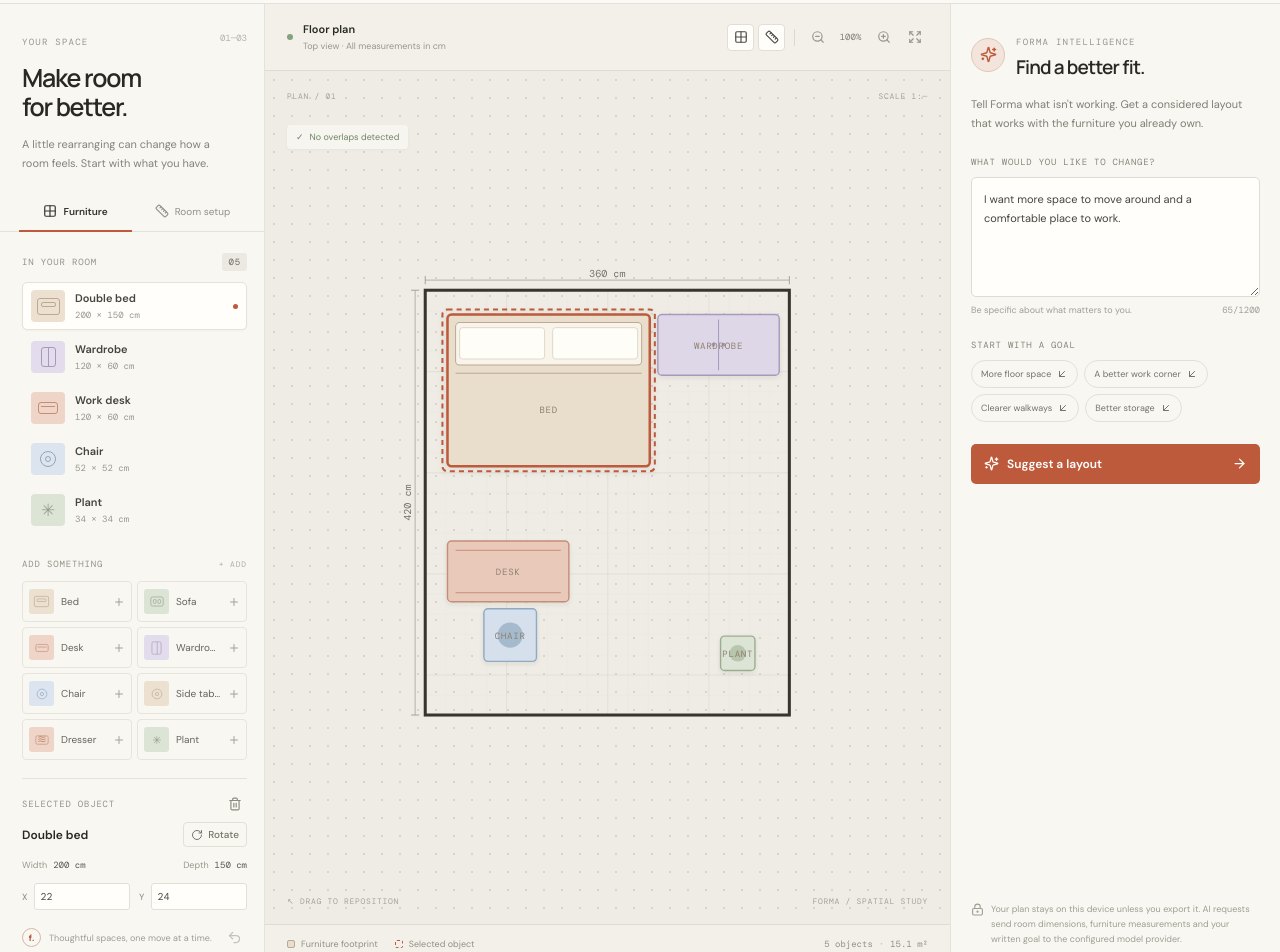
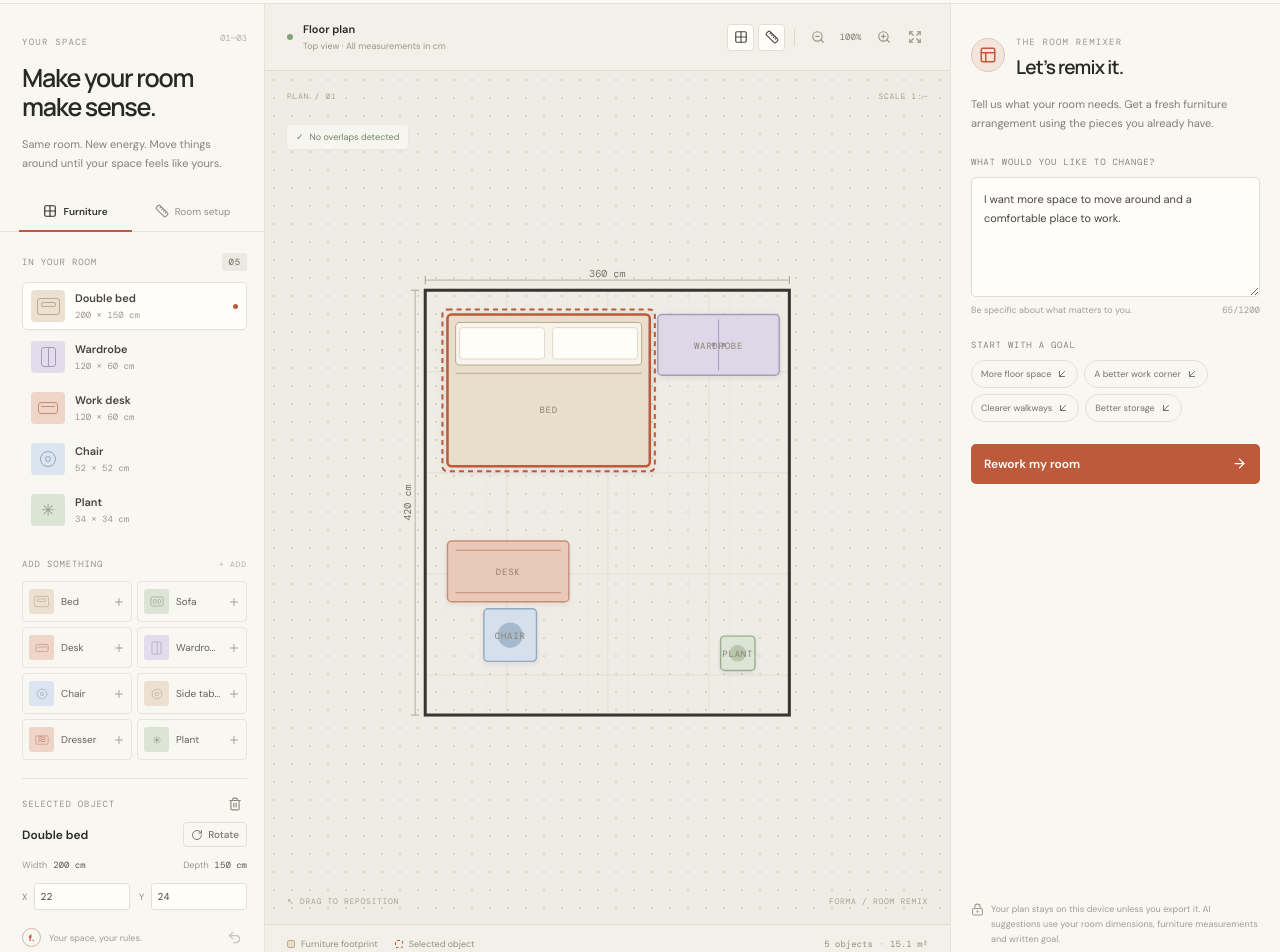
Before and after one commit to Wuraola-Adebisi/Forma, a React (Vite) app: page / in a window 1280 px wide. Shown: the part 60-1012 px from the top of the page. Built offline with nearby package versions, Linux system fonts and the light colour scheme.

Commit message:
Remove sparkle icon and refresh Forma product language

```diff
--- a/src/App.tsx
+++ b/src/App.tsx
@@ -1,5 +1,5 @@
 import { useEffect, useMemo, useRef, useState } from 'react'
-import { ArrowDownLeft, ArrowRight, Check, Download, Expand, Grid2X2, Lightbulb, LoaderCircle, LockKeyhole, Plus, RotateCw, Ruler, Sparkles, Trash2, Undo2, X, ZoomIn, ZoomOut } from 'lucide-react'
+import { ArrowDownLeft, ArrowRight, Check, Download, Expand, Grid2X2, Lightbulb, LoaderCircle, LockKeyhole, PanelsTopLeft, Plus, RotateCw, Ruler, Trash2, Undo2, X, ZoomIn, ZoomOut } from 'lucide-react'
 
 type Kind='bed'|'sofa'|'desk'|'wardrobe'|'chair'|'table'|'plant'|'dresser'
 type Item={id:string;kind:Kind;name:string;width:number;depth:number;x:number;y:number;rotation:0|90|180|270}
@@ -46,12 +46,12 @@ const goals:[string,string][]=[['More floor space','Maximise open floor space an
 return <main className="app">
 <header className="topbar"><a className="brand" href="#"><span className="brand-mark"><i/></span>forma<span className="period">.</span></a><div className="project-name"><span className="green-dot"/> {room.name}<span className="slash">/</span><span className="muted">Untitled plan</span></div><div className="top-actions"><span className="local-tag"><LockKeyhole size={12}/> Saved locally</span><button className="btn quiet small" onClick={exportPlan}><Download size={14}/> Export</button><button className="btn dark small" onClick={save}>{saved?<Check size={14}/>:null}{saved?'Saved':'Save plan'}</button></div></header>
 <div className="workspace">
-<aside className="sidebar"><div className="side-head"><div><span className="eyebrow">YOUR SPACE</span><h1>Make room<br/>for better.</h1></div><span className="folio">01—03</span></div><p className="intro">A little rearranging can change how a room feels. Start with what you have.</p>
+<aside className="sidebar"><div className="side-head"><div><span className="eyebrow">YOUR SPACE</span><h1>Make your room<br/>make sense.</h1></div><span className="folio">01—03</span></div><p className="intro">Same room. New energy. Move things around until your space feels like yours.</p>
 <div className="tabs"><button className={tab==='furniture'?'tab active':'tab'} onClick={()=>setTab('furniture')}><Grid2X2 size={14}/> Furniture</button><button className={tab==='room'?'tab active':'tab'} onClick={()=>setTab('room')}><Ruler size={14}/> Room setup</button></div>
 {tab==='furniture'?<><div className="section-title"><span>IN YOUR ROOM</span><b>{String(items.length).padStart(2,'0')}</b></div><div className="inventory">{items.map(i=><button key={i.id} className={selected===i.id?'inventory-item chosen':'inventory-item'} onClick={()=>setSelected(i.id)}><span className={`swatch ${i.kind}`}><Glyph kind={i.kind}/></span><span className="inventory-text"><strong>{i.name}</strong><small>{i.width} × {i.depth} cm</small></span>{selected===i.id?<i className="selection-dot"/>:null}</button>)}</div><div className="section-title add-title"><span>ADD SOMETHING</span><small>+ ADD</small></div><div className="catalog">{catalog.map(c=><button key={c.kind} onClick={()=>add(c)}><span className={`catalog-swatch ${c.kind}`}><Glyph kind={c.kind}/></span><span>{c.name}</span><Plus size={12}/></button>)}</div>
 {active?<div className="object-editor"><div className="editor-title"><span>SELECTED OBJECT</span><button className="icon-btn" onClick={remove} aria-label="Remove object"><Trash2 size={14}/></button></div><div className="editor-name">{active.name}<button className="rotate" onClick={rotate}><RotateCw size={12}/> Rotate</button></div><div className="dimensions"><span>Width <b>{active.width} cm</b></span><span>Depth <b>{active.depth} cm</b></span></div><div className="xy"><label>X<input type="number" value={active.x} onChange={e=>edit({x:Number(e.target.value)})}/></label><label>Y<input type="number" value={active.y} onChange={e=>edit({y:Number(e.target.value)})}/></label></div></div>:null}
 </>:<div className="room-form"><div className="section-title"><span>ROOM DIMENSIONS</span></div><label>Room name<input value={room.name} onChange={e=>{setRoom({...room,name:e.target.value});setSaved(false)}}/></label><label>Width <small>cm</small><input type="number" min="150" max="1200" value={room.width} onChange={e=>{setRoom({...room,width:Math.max(150,Number(e.target.value))});setSaved(false)}}/></label><label>Length <small>cm</small><input type="number" min="150" max="1200" value={room.depth} onChange={e=>{setRoom({...room,depth:Math.max(150,Number(e.target.value))});setSaved(false)}}/></label><p className="room-tip">Keep entryways clear when arranging furniture. Doors and windows will be configurable in a later iteration.</p><button className="btn outline" onClick={()=>setRoom(initialRoom)}>Reset dimensions</button></div>}
-<div className="sidebar-bottom"><span className="mini-mark">f.</span><span>Thoughtful spaces, one move at a time.</span><button className="icon-btn" onClick={undo} disabled={!history.length} title="Undo"><Undo2 size={15}/></button></div></aside>
+<div className="sidebar-bottom"><span className="mini-mark">f.</span><span>Your space, your rules.</span><button className="icon-btn" onClick={undo} disabled={!history.length} title="Undo"><Undo2 size={15}/></button></div></aside>
 <section className="canvas-panel"><div className="canvas-head"><div className="canvas-title"><span className="green-dot"/><div><b>Floor plan</b><small>Top view · All measurements in cm</small></div></div><div className="canvas-tools"><button className={grid?'tool active':'tool'} title="Toggle grid" onClick={()=>setGrid(!grid)}><Grid2X2 size={14}/></button><button className={measurements?'tool active':'tool'} title="Toggle measurements" onClick={()=>setMeasurements(!measurements)}><Ruler size={14}/></button><i/><button className="tool" title="Zoom out" onClick={()=>setZoom(z=>Math.max(.65,+(z-.1).toFixed(2)))}><ZoomOut size={14}/></button><span className="zoom">{Math.round(zoom*100)}%</span><button className="tool" title="Zoom in" onClick={()=>setZoom(z=>Math.min(1.4,+(z+.1).toFixed(2)))}><ZoomIn size={14}/></button><button className="tool" title="Fit room" onClick={()=>setZoom(1)}><Expand size={14}/></button></div></div>
 <div className="stage"><span className="corner tl">PLAN / 01</span><span className="corner tr">SCALE 1:—</span><div className="stage-center"><svg ref={svg} viewBox={`0 0 ${rw} ${rh}`} style={{width:`${Math.min(84,66*zoom)}%`}} onPointerMove={pointerMove} onPointerUp={pointerUp} onPointerCancel={pointerUp} onClick={()=>setSelected(null)} aria-label="Interactive room floor plan. Drag furniture to rearrange it.">
 <defs><pattern id="grid-small" width="20" height="20" patternUnits="userSpaceOnUse"><path d="M20 0H0V20" fill="none" stroke="#e7e4dc" strokeWidth=".7"/></pattern><pattern id="grid-large" width="100" height="100" patternUnits="userSpaceOnUse"><rect width="100" height="100" fill="url(#grid-small)"/><path d="M100 0H0V100" fill="none" stroke="#d8d4ca" strokeWidth="1"/></pattern><filter id="shadow" x="-30%" y="-30%" width="160%" height="160%"><feDropShadow dx="0" dy="2" stdDeviation="2" floodColor="#3d3429" floodOpacity=".09"/></filter></defs>
@@ -59,15 +59,15 @@ return <main className="app">
 <line x1="20" y1="10" x2={20+room.width} y2="10" stroke="#a7a398" strokeWidth=".8"/><line x1="20" y1="6" x2="20" y2="14" stroke="#a7a398"/><line x1={20+room.width} y1="6" x2={20+room.width} y2="14" stroke="#a7a398"/>{measurements?<text x={20+room.width/2} y="7" textAnchor="middle" className="measure-label">{room.width} cm</text>:null}
 <line x1="10" y1="20" x2="10" y2={20+room.depth} stroke="#a7a398" strokeWidth=".8"/><line x1="6" y1="20" x2="14" y2="20" stroke="#a7a398"/><line x1="6" y1={20+room.depth} x2="14" y2={20+room.depth} stroke="#a7a398"/>{measurements?<text x="6" y={20+room.depth/2} textAnchor="middle" transform={`rotate(-90 6 ${20+room.depth/2})`} className="measure-label">{room.depth} cm</text>:null}
 {items.map(i=><Shape key={i.id} item={i} selected={selected===i.id} down={e=>pointerDown(e,i)}/>)}</svg></div>
-<span className="corner bl">↖ DRAG TO REPOSITION</span><span className="corner br">FORMA / SPATIAL STUDY</span><div className={issues.length?'canvas-status warning':'canvas-status'}><span>{issues.length?'!':'✓'}</span>{issues.length?issues.length+' layout issue'+(issues.length===1?'':'s')+' to resolve':'No overlaps detected'}</div></div>
+<span className="corner bl">↖ DRAG TO REPOSITION</span><span className="corner br">FORMA / ROOM REMIX</span><div className={issues.length?'canvas-status warning':'canvas-status'}><span>{issues.length?'!':'✓'}</span>{issues.length?issues.length+' layout issue'+(issues.length===1?'':'s')+' to resolve':'No overlaps detected'}</div></div>
 <div className="canvas-footer"><span><i className="legend-fill"/> Furniture footprint</span><span><i className="legend-outline"/> Selected object</span><span className="canvas-stats">{items.length} objects <b>·</b> {(room.width*room.depth/10000).toFixed(1)} m²</span></div></section>
-<aside className="assistant"><div className="assistant-head"><span className="ai-mark"><Sparkles size={17}/></span><div><span className="eyebrow">FORMA INTELLIGENCE</span><h2>Find a better fit.</h2></div></div><p className="assistant-intro">Tell Forma what isn't working. Get a considered layout that works with the furniture you already own.</p>
+<aside className="assistant"><div className="assistant-head"><span className="ai-mark"><PanelsTopLeft size={18}/></span><div><span className="eyebrow">THE ROOM REMIXER</span><h2>Let’s remix it.</h2></div></div><p className="assistant-intro">Tell us what your room needs. Get a fresh furniture arrangement using the pieces you already have.</p>
 <label className="prompt-label" htmlFor="goal">WHAT WOULD YOU LIKE TO CHANGE?</label><textarea id="goal" value={goal} maxLength={1200} onChange={e=>setGoal(e.target.value)} placeholder="Describe what you want your room to do better…" rows={5}/><div className="prompt-meta"><span>Be specific about what matters to you.</span><span>{goal.length}/1200</span></div>
 <div className="suggestion-label">START WITH A GOAL</div><div className="goal-chips">{goals.map(([label,value])=><button key={label} onClick={()=>setGoal(value)}>{label}<ArrowDownLeft size={12}/></button>)}</div>
-<button className="btn accent generate" onClick={ask} disabled={thinking||!goal.trim()}>{thinking?<><LoaderCircle size={15} className="spin"/> Thinking through the space…</>:<><Sparkles size={15}/> Suggest a layout <ArrowRight size={15}/></>}</button>
+<button className="btn accent generate" onClick={ask} disabled={thinking||!goal.trim()}>{thinking?<><LoaderCircle size={15} className="spin"/> Thinking through the space…</>:<>Rework my room <ArrowRight size={15}/></>}</button>
 {error?<div className="error"><span>!</span>{error}</div>:null}
-{proposal?<div className="proposal"><div className="proposal-top"><span><Check size={12}/> PROPOSAL READY</span><button className="icon-btn" onClick={()=>setProposal(null)} aria-label="Dismiss"><X size={14}/></button></div><h3>{proposal.name}</h3><p>{proposal.summary}</p>{proposal.issues?.length?<div className="proposal-warning"><Lightbulb size={13}/>{proposal.issues.slice(0,2).join('; ')}</div>:null}<ul>{proposal.tradeoffs?.slice(0,2).map((t,i)=><li key={i}>{t}</li>)}</ul><div className="proposal-actions"><button className="btn outline" onClick={()=>{if(proposal.items){commit(proposal.items);setProposal(null);setNotice('Layout previewed on canvas')}}}>Keep current</button><button className="btn dark" disabled={Boolean(proposal.issues?.length)} onClick={apply}><Check size={13}/> Apply</button></div></div>:null}
-<div className="privacy-note"><LockKeyhole size={13}/><span>Your plan stays on this device unless you export it. AI requests send room dimensions, furniture measurements and your written goal to the configured model provider.</span></div></aside></div>
+{proposal?<div className="proposal"><div className="proposal-top"><span><Check size={12}/> PROPOSAL READY</span><button className="icon-btn" onClick={()=>setProposal(null)} aria-label="Dismiss"><X size={14}/></button></div><h3>{proposal.name}</h3><p>{proposal.summary}</p>{proposal.issues?.length?<div className="proposal-warning"><Lightbulb size={13}/>{proposal.issues.slice(0,2).join('; ')}</div>:null}<ul>{proposal.tradeoffs?.slice(0,2).map((t,i)=><li key={i}>{t}</li>)}</ul><div className="proposal-actions"><button className="btn outline" onClick={()=>{if(proposal.items){commit(proposal.items);setProposal(null);setNotice('Proposal previewed on canvas')}}}>Dismiss</button><button className="btn dark" disabled={Boolean(proposal.issues?.length)} onClick={apply}><Check size={13}/> Apply</button></div></div>:null}
+<div className="privacy-note"><LockKeyhole size={13}/><span>Your plan stays on this device unless you export it. AI suggestions use your room dimensions, furniture measurements and written goal.</span></div></aside></div>
 <footer className="footer"><span>FORMA <b>/</b> SPACE, CONSIDERED.</span><span>Built around the way you live.</span><a href="https://github.com/Wuraola-Adebisi/Forma" target="_blank" rel="noreferrer">Project notes <ArrowRight size={12}/></a></footer>
 {notice?<div className="toast" role="status">{notice}<button onClick={()=>setNotice('')} aria-label="Dismiss"><X size={13}/></button></div>:null}</main>
 }
```
